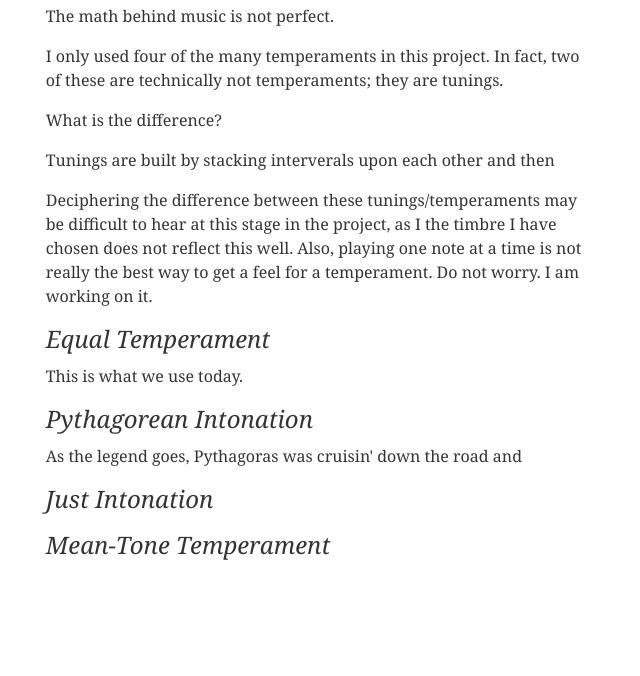
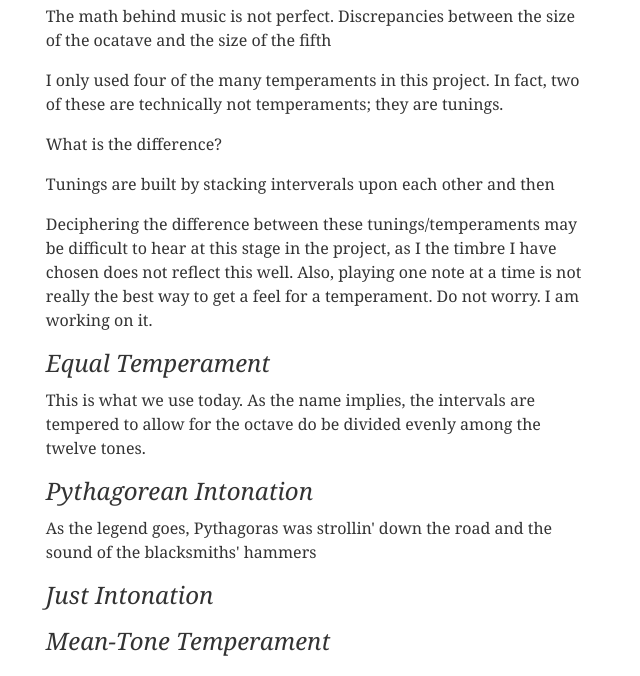
Before and after one commit to silenceonthelam/TUMP, a plain HTML site: page index.html in a window 1280 px wide. Shown: the part 522-1198 px from the top of the page, without its empty margins (167-807 px from the left). Before the commit the page ends 1102 px from the top, so only its background shows below. Drawn offline with nearby package versions, Linux system fonts and the light colour scheme.

Commit message:
add more "info"

```diff
--- a/index.html
+++ b/index.html
@@ -162,7 +162,9 @@
 	<div id="info">
 		<h2>What exactly are temperaments?</h2>
 
-		<p>The math behind music is not perfect.</p>
+		<p>
+			The math behind music is not perfect. Discrepancies between the size of the ocatave and the size of the fifth
+		</p>
 
 		<p>
 			I only used four of the many temperaments in this project. In fact, two of these
@@ -184,12 +186,13 @@
 		<dl>
 			<dt>Equal Temperament</dt>
 			<dd>
-				This is what we use today.
+				This is what we use today.  As the name implies, the intervals are tempered to allow for the octave do be divided
+				evenly among the twelve tones.
 			</dd>
 
 			<dt>Pythagorean Intonation</dt>
 			<dd>
-				As the legend goes, Pythagoras was cruisin' down the road and
+				As the legend goes, Pythagoras was strollin' down the road and the sound of the blacksmiths' hammers
 			</dd>
 
 			<dt>Just Intonation</dt>
@@ -203,36 +206,6 @@
 			</dd>
 		</dl>
 	</div>
-
-
-	<!-- <div class="equal">
-			<h3>Equal Temperament</h3>
-			<p>
-				Equal temperament is the temperament most
-				widely used today.
-			</p>
-		</div>
-		<div class="py">
-			<h3>Pythagorean Intonation</h3>
-			<p>
-
-			</p>
-		</div>
-		<div class="just">
-			<h3>Just Intonation</h3>
-			<p>
-
-			</p>
-		</div>
-		<div class="meanTone">
-			<h3>Mean-Tone Temperament</h3>
-			<p>
-				You may have noticed that some of these tunings
-				are called 'intonations', while others are called
-				'temperaments'.  While many people use these terms
-				interchangeably, there is a slight difference.
-			</p>
-		</div>-->
 
 </div>
 <script src="//code.jquery.com/jquery-1.7.2.min.js"></script>
```
